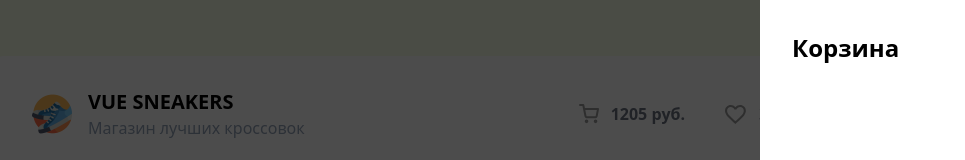
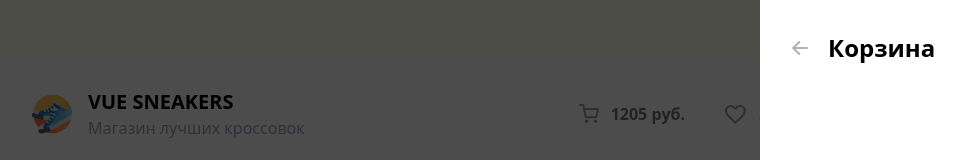
Before and after one commit to Kurbanou/vue3-sneakers, a Vue app: page / in a window 1280 px wide. Shown: the top 160 px of the page, without its empty margins (136-1101 px from the left). Built offline with nearby package versions, Linux system fonts and the light colour scheme.

Commit message:
feat: DrawerHead componetn add

```diff
--- a/src/components/Drawer.vue
+++ b/src/components/Drawer.vue
@@ -1,6 +1,9 @@
+<script setup>
+import DrawerHead from './DrawerHead.vue'
+</script>
 <template>
   <div class="fixed top-0 left-0 h-full w-full bg-black z-10 opacity-70"></div>
   <div class="bg-white w-96 h-full fixed right-0 top-0 z-20 p-8">
-    <h2 class="text-2xl font-bold">Корзина</h2>
+    <DrawerHead />
   </div>
 </template>
--- /dev/null
+++ b/src/components/DrawerHead.vue
@@ -0,0 +1,28 @@
+<template>
+  <div class="flex items-center gap-5">
+    <svg
+      class="opacity-30 cursor-pointer rotate-180 transition hover:opacity-100 hover:-translate-x-1"
+      width="16"
+      height="14"
+      viewBox="0 0 16 14"
+      fill="none"
+      xmlns="http://www.w3.org/2000/svg"
+    >
+      <path
+        d="M1 7H14.7143"
+        stroke="black"
+        stroke-width="2"
+        stroke-linecap="round"
+        stroke-linejoin="round"
+      />
+      <path
+        d="M8.71436 1L14.7144 7L8.71436 13"
+        stroke="black"
+        stroke-width="2"
+        stroke-linecap="round"
+        stroke-linejoin="round"
+      />
+    </svg>
+    <h2 class="text-2xl font-bold">Корзина</h2>
+  </div>
+</template>
```
